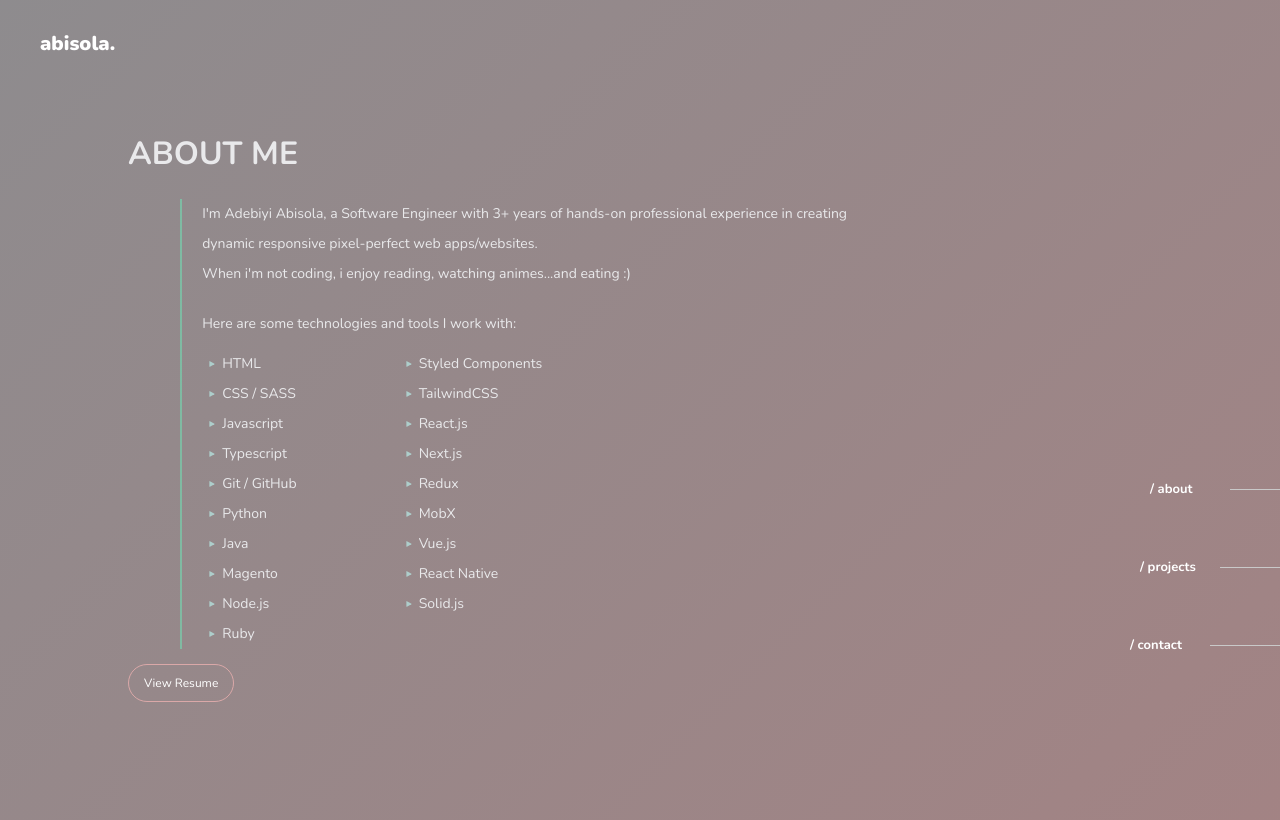
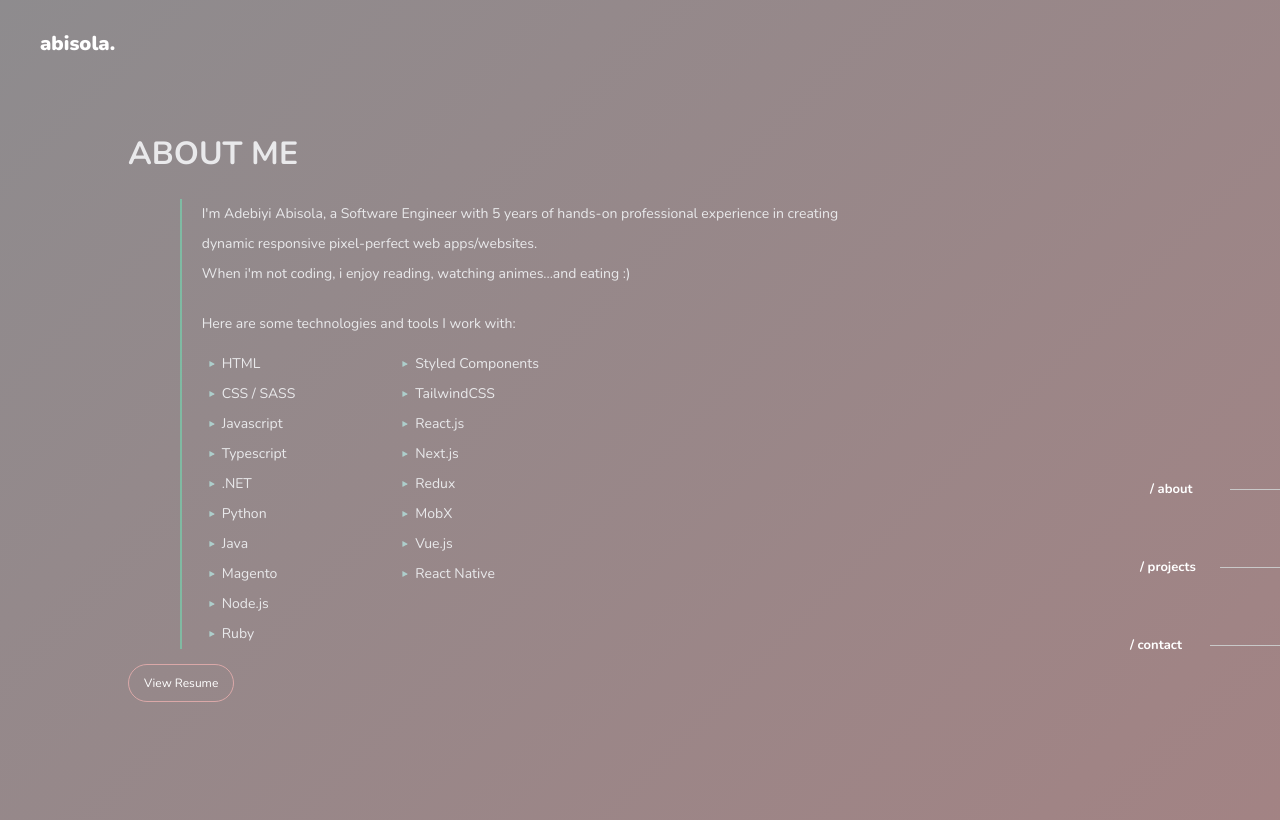
Before and after one commit to bisoladebiyi/my-portfolio, a React (Create React App) app: page /about in a window 1280 px wide. Built offline with nearby package versions, Linux system fonts and the light colour scheme.

Commit message:
resume update

```diff
--- a/src/pages/about.jsx
+++ b/src/pages/about.jsx
@@ -13,7 +13,7 @@ const About = () => {
             <div className="vertical-line"></div>
             <div>
               <p>
-                I'm Adebiyi Abisola, a Software Engineer with 3+ years of
+                I'm Adebiyi Abisola, a Software Engineer with 5 years of
                 hands-on professional experience in creating dynamic responsive
                 pixel-perfect web apps/websites.
               </p>
@@ -44,7 +44,7 @@ const About = () => {
                   </div>
                   <div className="tech">
                     <img className="arrow" src={arrow} alt="icon" />
-                    <p>Git / GitHub</p>
+                    <p>.NET</p>
                   </div>
                   <div className="tech">
                     <img className="arrow" src={arrow} alt="icon" />
@@ -100,16 +100,12 @@ const About = () => {
                     <img className="arrow" src={arrow} alt="icon" />
                     <p>React Native</p>
                   </div>
-                  <div className="tech">
-                    <img className="arrow" src={arrow} alt="icon" />
-                    <p>Solid.js</p>
-                  </div>
                 </div>
               </div>
             </div>
           </div>
           <a
-            href="https://drive.google.com/file/d/1hu_34SWeqHcbwDvgWAPrAzncqRP0HeX5/view?usp=sharing"
+            href="https://drive.google.com/file/d/1FkyOJlaJa5bBljdKefOgC_znDrFmcqhO/view?usp=sharing"
             target={"_blank"}
             rel="noreferrer"
           >
--- a/src/works.js
+++ b/src/works.js
@@ -1,8 +1,8 @@
 import weather from "./images/weather.png";
 import code from "./images/code.png";
 import blue from "./images/blue.png";
-import converter from "./images/converter.png";
 import slack from "./images/slack.png";
+import trackr from "./images/trackr.png";
 import share from "./images/share.png";
 import employee_sector from "./images/employee_sector.png";
 import sneaks from "./images/sneaks.png";
@@ -11,6 +11,14 @@ import solid from "./images/solid-ecommerce.png";
 import trello_dupe from "./images/trello_dupe.png";
 
 const works = [
+    {
+    id: 16,
+    img: trackr,
+    title: "trackr",
+    github: "https://github.com/bisoladebiyi/trackr-fe",
+    site: "https://trackr-fe.vercel.app/",
+    tech: ["Next.js", "FastAPI", "Python", "TailwindCSS"],
+  },
   {
     id: 15,
     img: trello_dupe,
@@ -42,14 +50,6 @@ const works = [
     github: "https://github.com/bisoladebiyi/slack-clone",
     site: "https://slack-clone-277f2.web.app/",
     tech: ["React", "Redux", "Firebase", "Styled Components", "Material UI"],
-  },
-  {
-    id: 11,
-    img: employee_sector,
-    title: "Employee - Sector",
-    github: "https://github.com/bisoladebiyi/employee-sector-frontend",
-    site: "https://employee-sector-frontend.vercel.app/",
-    tech: ["React", "Node.js", "MySQL", "TailwindCSS", "Fullstack"],
   },
   {
     id: 10,
@@ -98,14 +98,5 @@ const works = [
     site: "https://blue-shop.netlify.app/",
     tech: ["React", "Redux", "TailwindCSS"],
   },
-  {
-    id: 4,
-    img: converter,
-    addclass: "work",
-    title: "Currency Converter",
-    github: "https://github.com/bisoladebiyi/react-currency-converter",
-    site: "https://bee-currency-converter-react.netlify.app/",
-    tech: ["React", "TailwindCSS"],
-  },
 ];
 export default works;
```
Also changed, not shown: src/images/trackr.png (added).
